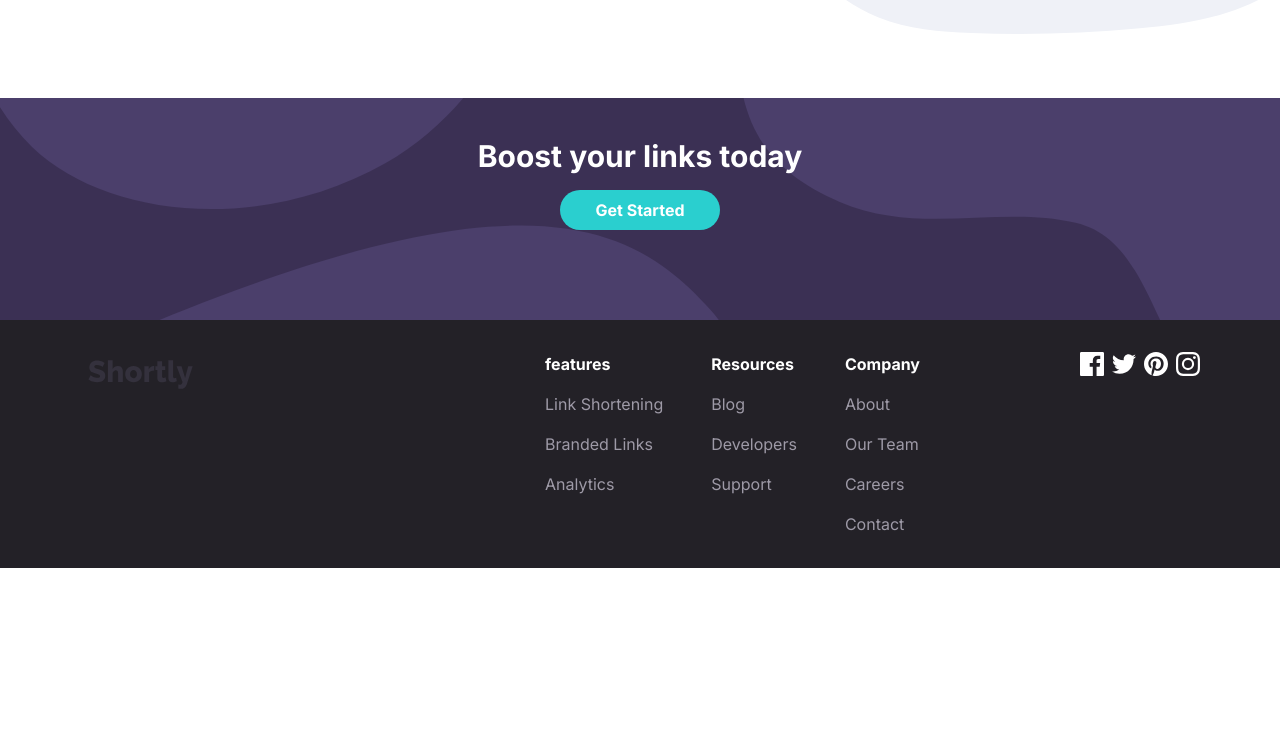
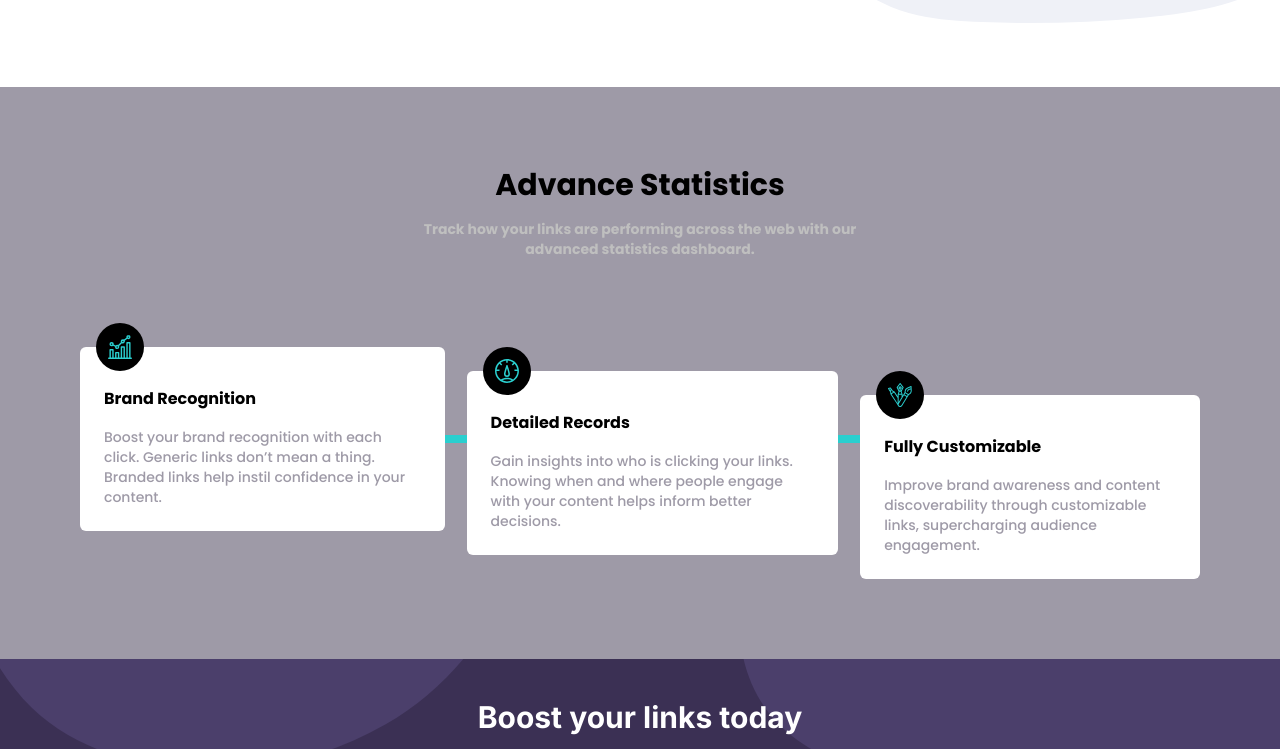
Before and after one commit to theisolatedmonk/url-shortening-api-master, a Next.js app: page / in a window 1280 px wide. Shown: the part 493-1242 px from the top of the page. Before the commit the page ends 1061 px from the top, so only its background shows below. Built offline with nearby package versions, Linux system fonts and the light colour scheme.

Commit message:
advance statistics created

```diff
--- /dev/null
+++ b/app/components/AdvanceStatistics.tsx
@@ -0,0 +1,45 @@
+import React from 'react'
+import Image from 'next/image';
+import iconBrandRecognition from '@/public/images/icon-brand-recognition.svg';
+import iconDetailedRecords from '@/public/images/icon-detailed-records.svg';
+import iconFullyCustomizable from '@/public/images/icon-fully-customizable.svg';
+
+const sectionInfo = [
+    { src: iconBrandRecognition, title: 'Brand Recognition ', paragraph: 'Boost your brand recognition with each click. Generic links don’t mean a thing. Branded links help instil confidence in your content.', rebanClass: 'sm:h-2 sm:w-16 h-16 w-2', className: 'mt-0' },
+    { src: iconDetailedRecords, title: 'Detailed Records', paragraph: 'Gain insights into who is clicking your links. Knowing when and where people engage with your content helps inform better decisions.', rebanClass: 'sm:h-2 sm:w-16 h-16 w-2', className: 'sm:mt-12 mt-4' },
+    { src: iconFullyCustomizable, title: 'Fully Customizable', paragraph: 'Improve brand awareness and content discoverability through customizable links, supercharging audience engagement.', rebanClass: '', className: 'mt-6 sm:mt-24' },
+]
+
+
+export default function AdvanceStatistics() {
+    return (
+        <div className='flex flex-col items-center gap-10 bg-GrayishViolet sm:p-20 p-10 '>
+
+            <div className="flex flex-col   text-center sm:w-[530px] gap-4  w-full">
+
+                <h3 className='text-3xl font-bold '>Advance Statistics</h3>
+                <p className="px-8 font-semibold text-Gray text-sm">Track how your links are performing across the web with our advanced statistics dashboard.</p>
+            </div>
+
+            <div className="flex sm:flex-row flex-col">
+                {sectionInfo.map((item, index) => (
+                    <div className="flex sm:flex-row flex-col  items-center  ">
+
+
+                        <div className={`flex flex-col bg-white p-6 rounded-md pt-10 gap-4 relative items-center text-center sm:items-start sm:text-start  ${item.className}`}>
+                            <div className={`absolute bg-black rounded-full p-3 h-12 w-12 -top-6  sm:left-4 left-[124px] `}>  <Image src={item.src} alt={item.title} className='' /></div>
+
+                            <h3 className=" font-bold ">
+                                {item.title}
+                            </h3>
+                            <p className="text-sm text-GrayishViolet">
+                                {item.paragraph}
+                            </p>
+                        </div>
+                        <div className={`${item.rebanClass} bg-Cyan items-center `}></div>
+                    </div>
+                ))}
+            </div>
+        </div>
+    )
+}
--- a/app/components/Footer.tsx
+++ b/app/components/Footer.tsx
@@ -4,10 +4,9 @@ import Image from 'next/image'
 import logo from '@/public/images/logo.svg';
 import bgBoostDesktop from '@/public/images/bg-boost-desktop.svg';
 import bgBoostMobile from '@/public/images/bg-boost-mobile.svg';
-import iconBrandRecognition from '@/public/images/icon-brand-recognition.svg';
-import iconDetailedRecords from '@/public/images/icon-detailed-records.svg';
+
 import iconFacebook from '@/public/images/icon-facebook.svg';
-import iconFullyCustomizable from '@/public/images/icon-fully-customizable.svg';
+
 import iconInstagram from '@/public/images/icon-instagram.svg';
 import iconPinterest from '@/public/images/icon-pinterest.svg';
 import iconTwitter from '@/public/images/icon-twitter.svg';
--- a/app/layout.tsx
+++ b/app/layout.tsx
@@ -1,5 +1,5 @@
 import type { Metadata } from 'next'
-import { Inter } from 'next/font/google'
+import { Inter, } from 'next/font/google'
 import './globals.css'
 import Navbar from './components/Navbar'
 import Footer from './components/Footer'
--- a/app/page.tsx
+++ b/app/page.tsx
@@ -15,6 +15,7 @@ import bgShortenMobile from '@/public/images/bg-shorten-mobile.svg';
 // import illustrationWorking from '@/public/images/illustration-working.svg';
 import logo from '@/public/images/logo.svg';
 import HeroSection from './components/HeroSection';
+import AdvanceStatistics from './components/AdvanceStatistics';
 
 
 
@@ -23,9 +24,9 @@ import HeroSection from './components/HeroSection';
 export default function Home() {
   return (
 
-    <div className="flex flex-col">
+    <div className="flex flex-col font-Poppins">
       <HeroSection />
-
+      <AdvanceStatistics />
     </div>
   )
 }
--- a/tailwind.config.ts
+++ b/tailwind.config.ts
@@ -8,6 +8,7 @@ const config: Config = {
   ],
   theme: {
     extend: {
+      fontFamily: { Poppins: ["Poppins", "sans-serif"] },
       backgroundImage: {
         "gradient-radial": "radial-gradient(var(--tw-gradient-stops))",
         "gradient-conic":
```
